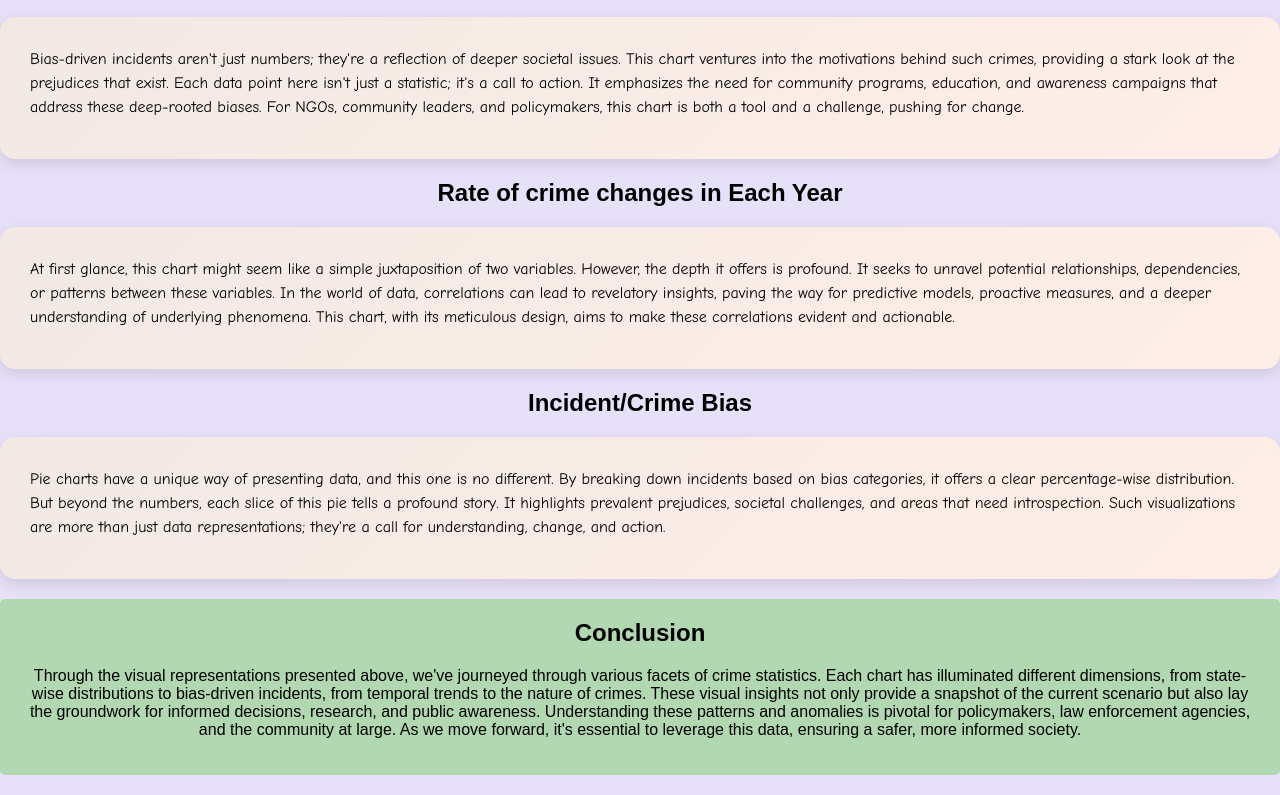
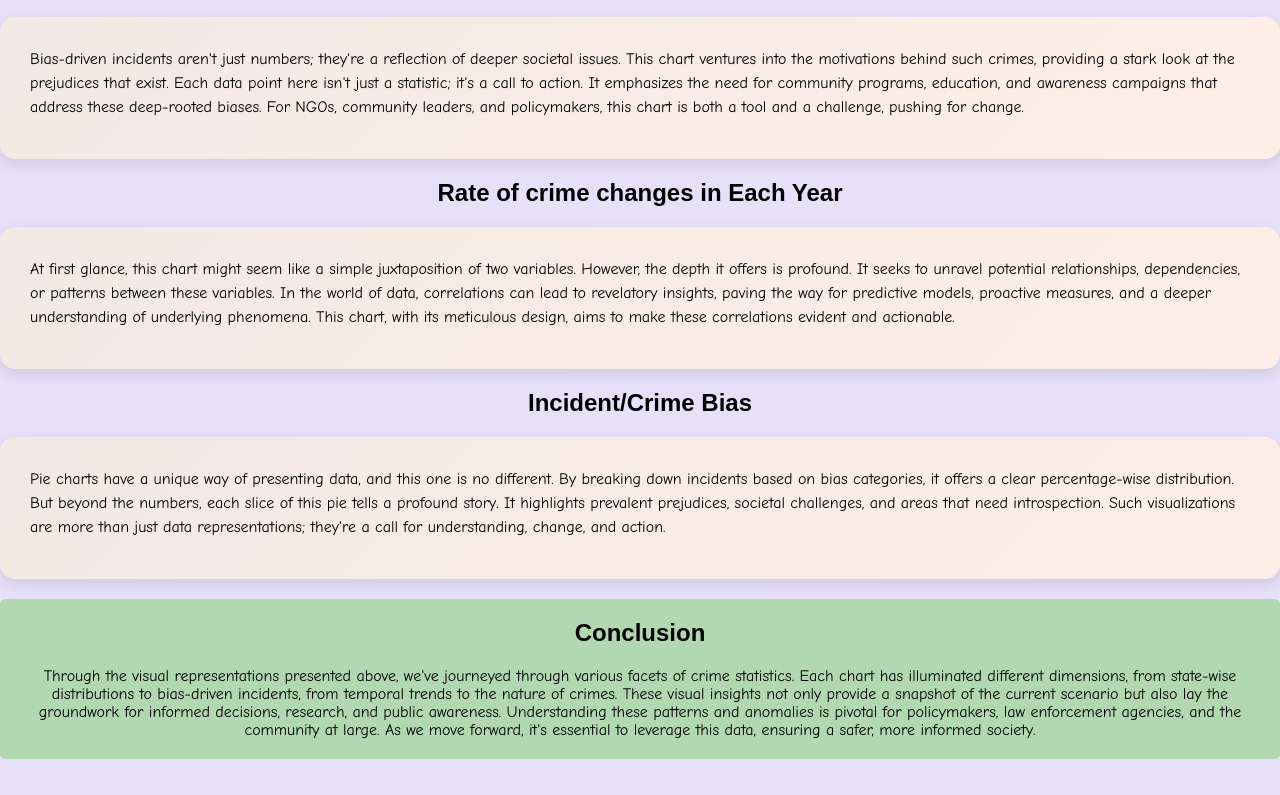
Before and after one commit to lukeissocrazy/lukeissocrazy.github.io, a plain HTML site: page index.html in a window 1280 px wide. Shown: the part 943-1738 px from the top of the page. Drawn offline with Linux system fonts and the light colour scheme; a script that the page names is missing.

Commit message:
Update index.html

```diff
--- a/index.html
+++ b/index.html
@@ -95,6 +95,10 @@
             font-family: 'Comic Sans MS', cursive;
             font-size: 16px;
             line-height: 1.5;
+        }
+
+        .intro-conclusion-description {
+            font-family: 'Comic Sans MS', cursive;
         }
 
         .conclusion-container {
@@ -1380,9 +1384,9 @@
     <div class="chart-subtopic">
         Conclusion
     </div>
-    </p>
+    <div class = "intro-conclusion-description">
     Through the visual representations presented above, we've journeyed through various facets of crime statistics. Each chart has illuminated different dimensions, from state-wise distributions to bias-driven incidents, from temporal trends to the nature of crimes. These visual insights not only provide a snapshot of the current scenario but also lay the groundwork for informed decisions, research, and public awareness. Understanding these patterns and anomalies is pivotal for policymakers, law enforcement agencies, and the community at large. As we move forward, it's essential to leverage this data, ensuring a safer, more informed society.
-    </p>
+    </div>
 </div>
 </body>
 </html>
```
